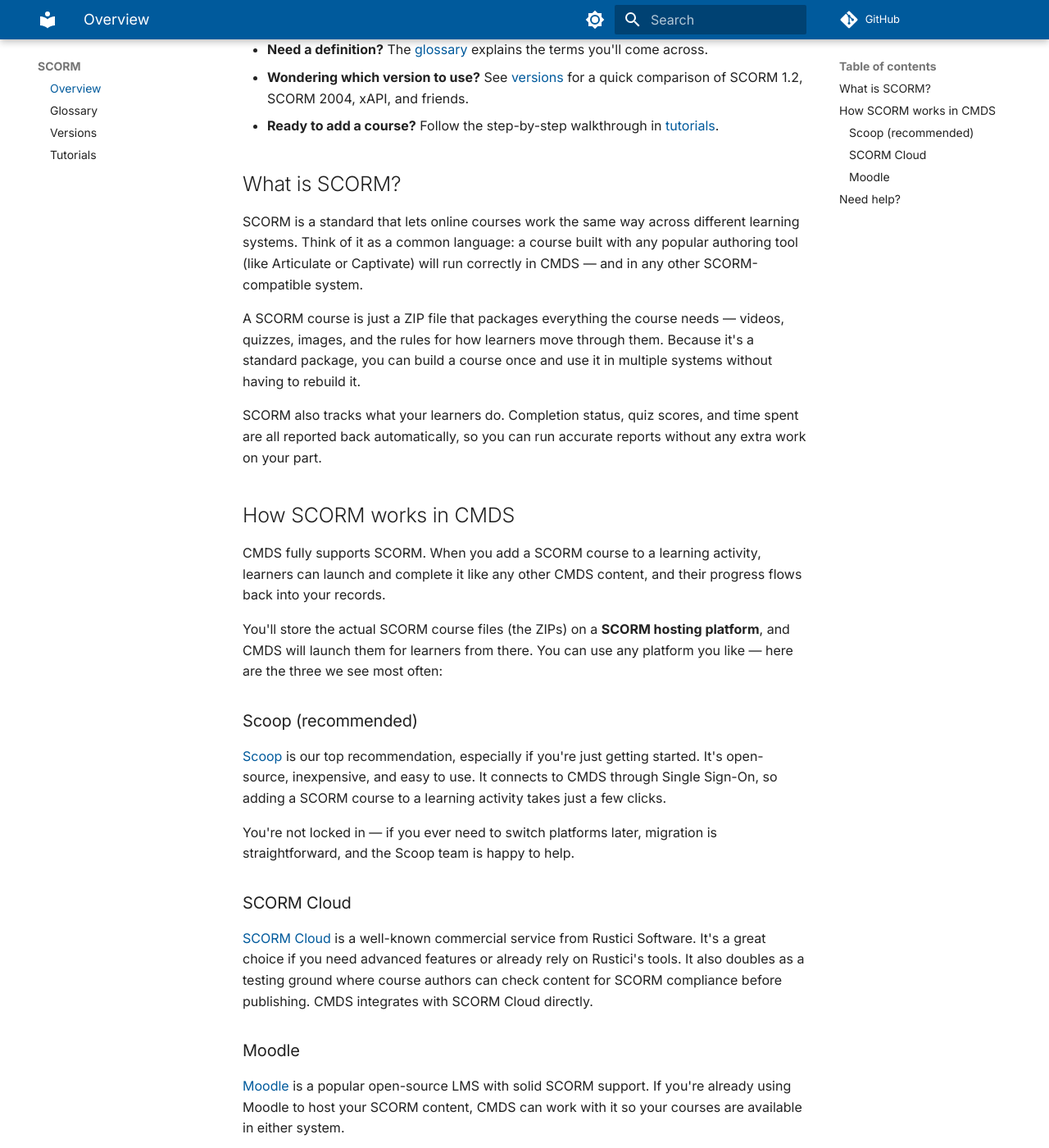
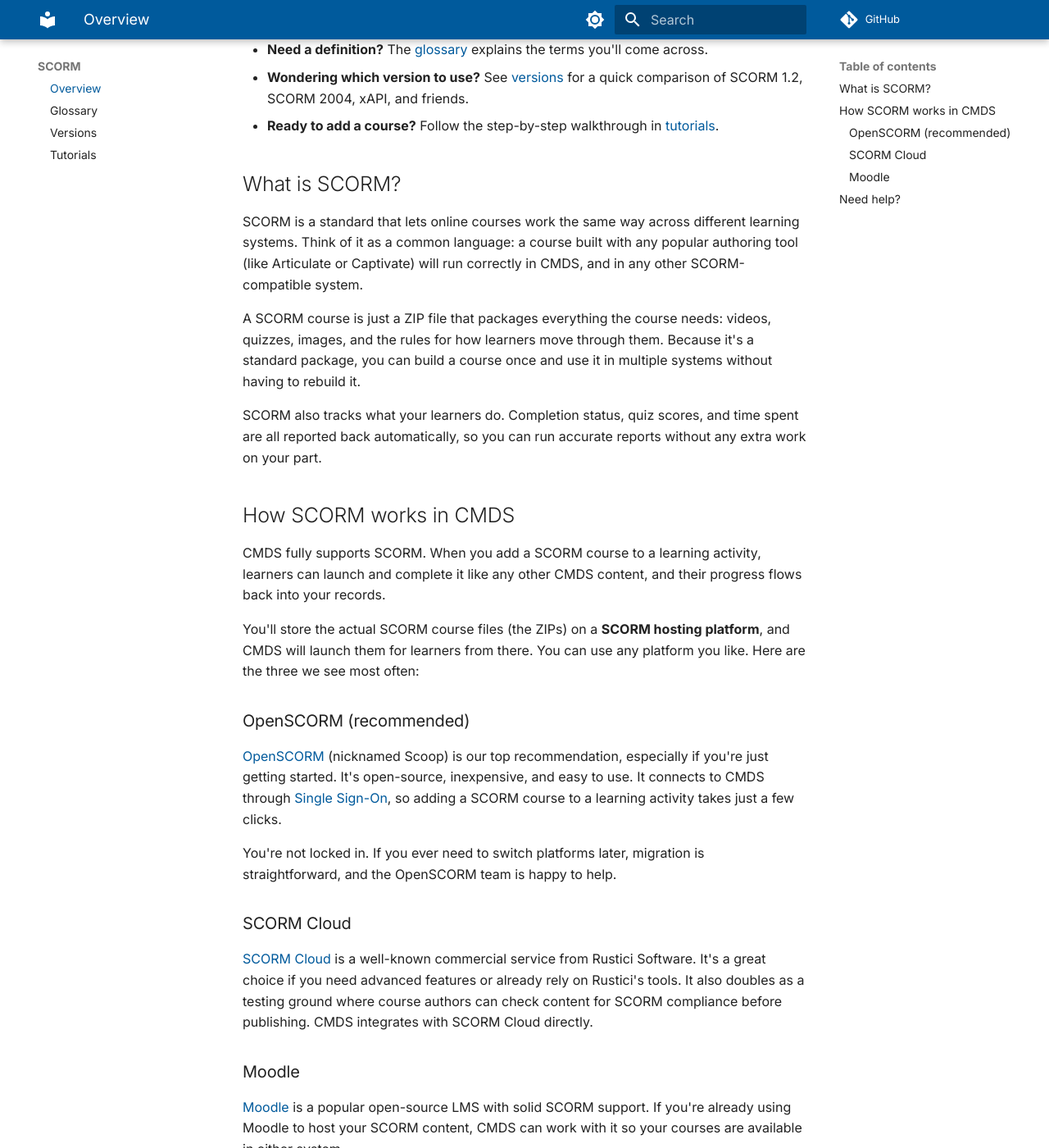
Before and after one commit to cmds-app/docs, an MkDocs documentation site: the page built from docs/scorm/index.md, in a window 1280 px wide and 1400 px high, scrolled down 424 px. Shown: the whole window at 82% size. Built offline with MkDocs 1.6.1 and Material for MkDocs 9.7.7, drawn with Linux system fonts in a browser that asks for light colours; comment, search, counter and statistics services are not loaded; some of the changed text lies outside the part shown.

Commit message:
docs(scorm): rename Scoop to OpenSCORM
Vendor rebranded; CMDS UI shows "OpenSCORM (Scoop)" during the
transition. Screenshot recapture still pending.

```diff
--- a/docs/scorm/index.md
+++ b/docs/scorm/index.md
@@ -1,6 +1,6 @@
 # Overview of SCORM in CMDS
 
-Welcome! If you deliver online training through CMDS, SCORM is probably part of your world — and the good news is that **CMDS fully supports both hosting and delivery of SCORM-packaged training content**. You can drop a SCORM course straight into a learning activity, and CMDS handles the rest: launching it for your learners, tracking their progress, and feeding completions back into your records.
+Welcome! If you deliver online training through CMDS, SCORM is probably part of your world, and the good news is that **CMDS fully supports both hosting and delivery of SCORM-packaged training content**. You can drop a SCORM course straight into a learning activity, and CMDS handles the rest: launching it for your learners, tracking their progress, and feeding completions back into your records.
 
 This section walks you through it all:
 
@@ -11,9 +11,9 @@ This section walks you through it all:
 
 ## What is SCORM?
 
-SCORM is a standard that lets online courses work the same way across different learning systems. Think of it as a common language: a course built with any popular authoring tool (like Articulate or Captivate) will run correctly in CMDS — and in any other SCORM-compatible system.
+SCORM is a standard that lets online courses work the same way across different learning systems. Think of it as a common language: a course built with any popular authoring tool (like Articulate or Captivate) will run correctly in CMDS, and in any other SCORM-compatible system.
 
-A SCORM course is just a ZIP file that packages everything the course needs — videos, quizzes, images, and the rules for how learners move through them. Because it's a standard package, you can build a course once and use it in multiple systems without having to rebuild it.
+A SCORM course is just a ZIP file that packages everything the course needs: videos, quizzes, images, and the rules for how learners move through them. Because it's a standard package, you can build a course once and use it in multiple systems without having to rebuild it.
 
 SCORM also tracks what your learners do. Completion status, quiz scores, and time spent are all reported back automatically, so you can run accurate reports without any extra work on your part.
 
@@ -21,13 +21,13 @@ SCORM also tracks what your learners do. Completion status, quiz scores, and tim
 
 CMDS fully supports SCORM. When you add a SCORM course to a learning activity, learners can launch and complete it like any other CMDS content, and their progress flows back into your records.
 
-You'll store the actual SCORM course files (the ZIPs) on a **SCORM hosting platform**, and CMDS will launch them for learners from there. You can use any platform you like — here are the three we see most often:
+You'll store the actual SCORM course files (the ZIPs) on a **SCORM hosting platform**, and CMDS will launch them for learners from there. You can use any platform you like. Here are the three we see most often:
 
-### Scoop (recommended)
+### OpenSCORM (recommended)
 
-[Scoop](https://openscorm.com/scoop) is our top recommendation, especially if you're just getting started. It's open-source, inexpensive, and easy to use. It connects to CMDS through Single Sign-On, so adding a SCORM course to a learning activity takes just a few clicks.
+[OpenSCORM](https://www.openscorm.com) (nicknamed Scoop) is our top recommendation, especially if you're just getting started. It's open-source, inexpensive, and easy to use. It connects to CMDS through [Single Sign-On](../developers/integrations/single-sign-on.md), so adding a SCORM course to a learning activity takes just a few clicks.
 
-You're not locked in — if you ever need to switch platforms later, migration is straightforward, and the Scoop team is happy to help.
+You're not locked in. If you ever need to switch platforms later, migration is straightforward, and the OpenSCORM team is happy to help.
 
 ### SCORM Cloud
 
@@ -39,4 +39,4 @@ You're not locked in — if you ever need to switch platforms later, migration i
 
 ## Need help?
 
-If you're not sure which hosting platform fits your organization, or you need a hand setting up a SCORM course, reach out to our support team — we're happy to help.
+If you're not sure which hosting platform fits your organization, or you need a hand setting up a SCORM course, reach out to our support team. We're happy to help.
```
Also changed, not shown: docs/scorm/tutorials.md (+4 -4 lines).
